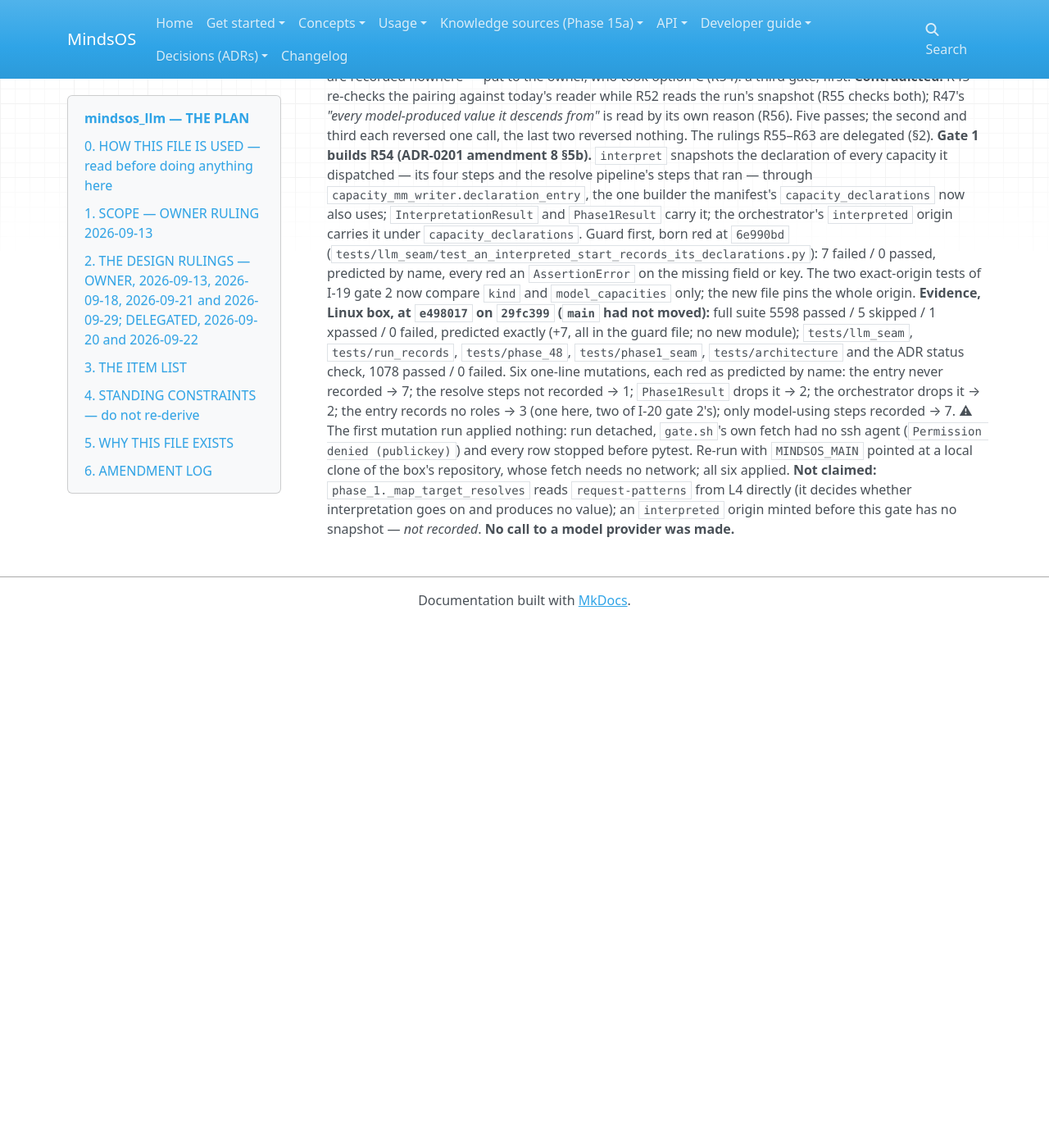
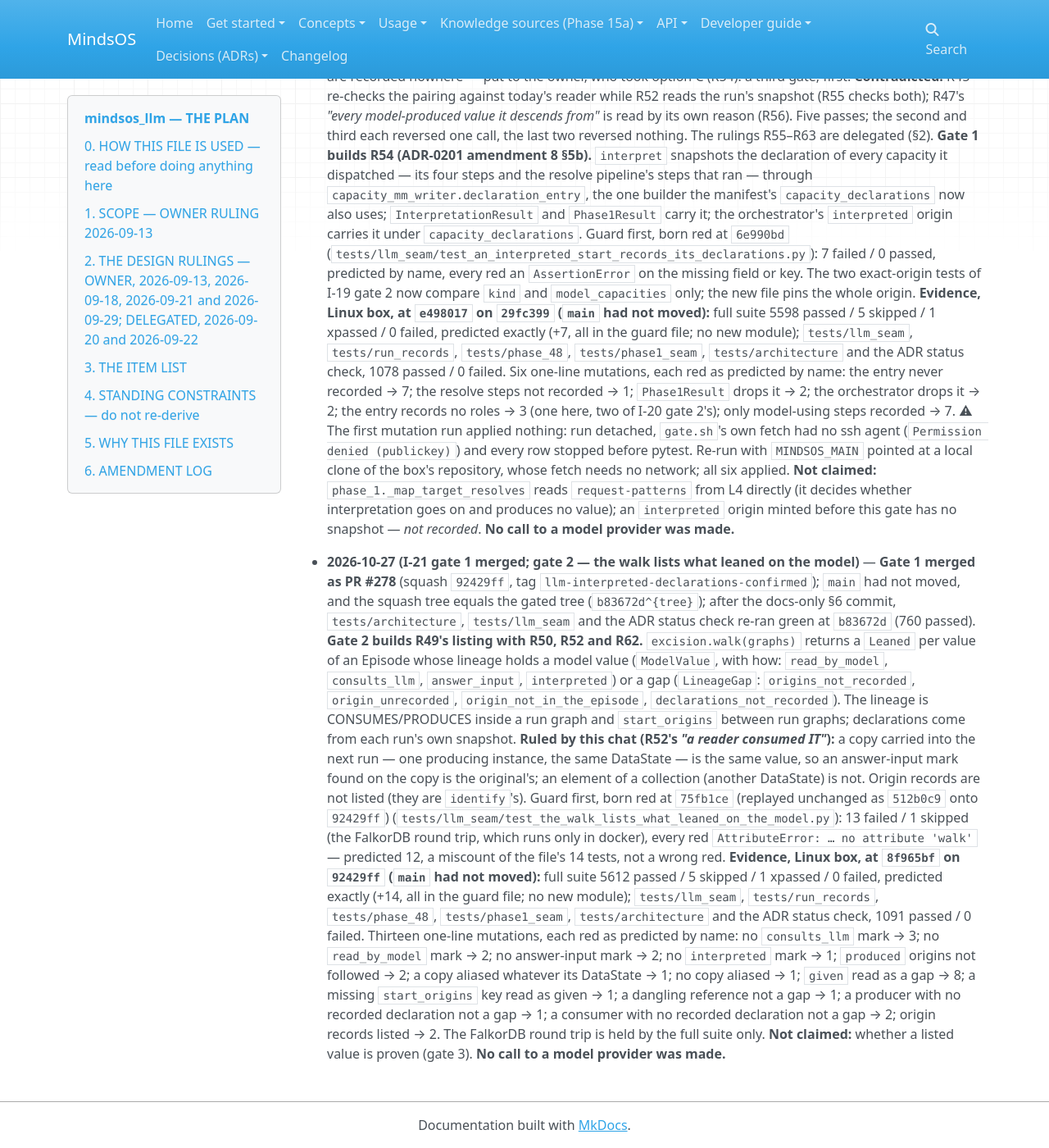
Before and after one commit to halvim/mindsos, an MkDocs documentation site: the page built from docs/plans/MINDSOS_LLM_PLAN.md, in a window 1280 px wide and 1400 px high, scrolled down 26489 px. Shown: the whole window at 82% size. Built offline with MkDocs 1.6.1, drawn with Linux system fonts in a browser that asks for light colours; nearby versions of some CDN libraries; before the commit the page ends 27249 px from its top, so only the background shows below that.

Commit message:
I-21 gate 2: plan 6 entry (evidence)
Co-Authored-By: Claude Opus 5.5 <noreply@anthropic.com>

Claude-Session: https://claude.ai/code/session_01TUmnd9dcvjd4GVZyyNF2J2

```diff
--- a/docs/plans/MINDSOS_LLM_PLAN.md
+++ b/docs/plans/MINDSOS_LLM_PLAN.md
@@ -1365,3 +1365,39 @@ amendment.)*
   directly (it decides whether interpretation goes on and produces no value); an
   `interpreted` origin minted before this gate has no snapshot — *not recorded*.
   **No call to a model provider was made.**
+
+- **2026-10-27 (I-21 gate 1 merged; gate 2 — the walk lists what leaned on the
+  model)** — **Gate 1 merged as PR #278** (squash `92429ff`, tag
+  `llm-interpreted-declarations-confirmed`); `main` had not moved, and the squash
+  tree equals the gated tree (`b83672d^{tree}`); after the docs-only §6 commit,
+  `tests/architecture`, `tests/llm_seam` and the ADR status check re-ran green at
+  `b83672d` (760 passed). **Gate 2 builds R49's listing with R50, R52 and R62.**
+  `excision.walk(graphs)` returns a `Leaned` per value of an Episode whose
+  lineage holds a model value (`ModelValue`, with how: `read_by_model`,
+  `consults_llm`, `answer_input`, `interpreted`) or a gap (`LineageGap`:
+  `origins_not_recorded`, `origin_unrecorded`, `origin_not_in_the_episode`,
+  `declarations_not_recorded`). The lineage is CONSUMES/PRODUCES inside a run
+  graph and `start_origins` between run graphs; declarations come from each run's
+  own snapshot. **Ruled by this chat (R52's *"a reader consumed IT"*):** a copy
+  carried into the next run — one producing instance, the same DataState — is the
+  same value, so an answer-input mark found on the copy is the original's; an
+  element of a collection (another DataState) is not. Origin records are not
+  listed (they are `identify`'s). Guard first, born red at `75fb1ce` (replayed
+  unchanged as `512b0c9` onto `92429ff`)
+  (`tests/llm_seam/test_the_walk_lists_what_leaned_on_the_model.py`): 13 failed
+  / 1 skipped (the FalkorDB round trip, which runs only in docker), every red
+  `AttributeError: … no attribute 'walk'` — predicted 12, a miscount of the
+  file's 14 tests, not a wrong red. **Evidence, Linux box, at `8f965bf` on
+  `92429ff` (`main` had not moved):** full suite 5612 passed / 5 skipped / 1
+  xpassed / 0 failed, predicted exactly (+14, all in the guard file; no new
+  module); `tests/llm_seam`, `tests/run_records`, `tests/phase_48`,
+  `tests/phase1_seam`, `tests/architecture` and the ADR status check, 1091
+  passed / 0 failed. Thirteen one-line mutations, each red as predicted by name:
+  no `consults_llm` mark → 3; no `read_by_model` mark → 2; no answer-input mark
+  → 2; no `interpreted` mark → 1; `produced` origins not followed → 2; a copy
+  aliased whatever its DataState → 1; no copy aliased → 1; `given` read as a gap
+  → 8; a missing `start_origins` key read as given → 1; a dangling reference not
+  a gap → 1; a producer with no recorded declaration not a gap → 1; a consumer
+  with no recorded declaration not a gap → 2; origin records listed → 2. The
+  FalkorDB round trip is held by the full suite only. **Not claimed:** whether a
+  listed value is proven (gate 3). **No call to a model provider was made.**
```
